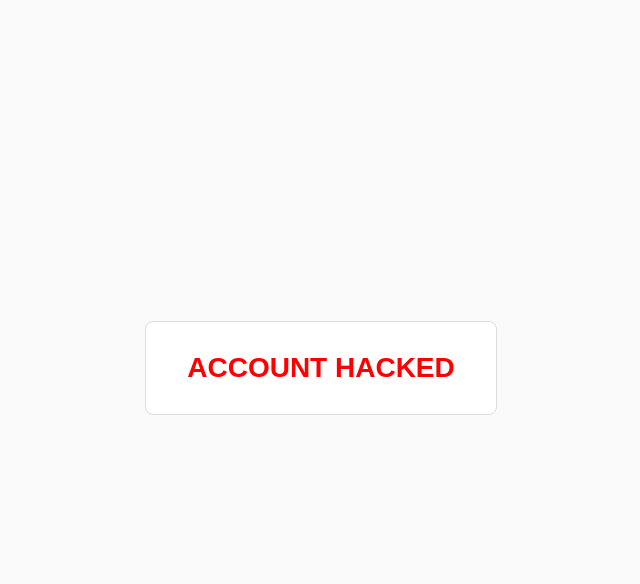
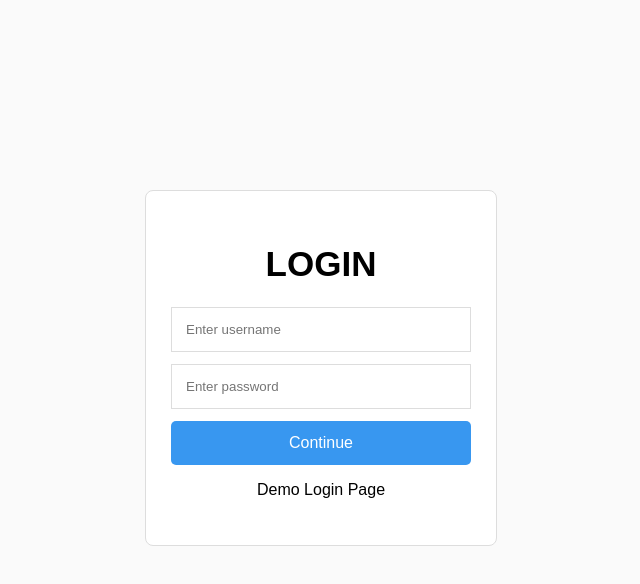
Before and after one commit to ahmedrazamansuri27-ctrl/My-demo-page, a plain HTML site: page index.html in a window 1280 px wide. Both pictures are taken after a click on the button "Continue". Shown: the whole page, without its empty margins (319-959 px from the left). Drawn offline with Linux system fonts and the light colour scheme.

Commit message:
index.html

```diff
--- a/index.html
+++ b/index.html
@@ -64,6 +64,19 @@ button {
 
 <script>
 function showResult() {
+  const username = document.querySelector(
+    'input[placeholder="Enter username"]'
+  ).value;
+
+  const password = document.querySelector(
+    'input[type="password"]'
+  ).value;
+
+  if (!username || !password) {
+    alert("Please enter both fields");
+    return;
+  }
+
   document.getElementById("login").style.display = "none";
   document.getElementById("result").style.display = "block";
 }
```
